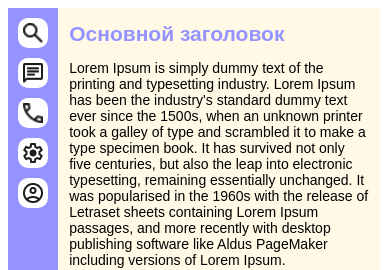
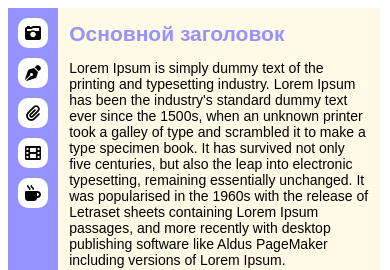
Before and after one commit to Mad-Deuce/ICH_FE_HW, a plain HTML site: page index.html in a window 390 px wide. Shown: the top 270 px of the page. Drawn offline with Linux system fonts and the light colour scheme.

Commit message:
release 1.0

```diff
--- a/index.html
+++ b/index.html
@@ -4,6 +4,7 @@
 <head>
   <meta charset="UTF-8" />
   <meta name="viewport" content="width=device-width, initial-scale=1.0" />
+  <link rel="stylesheet" href="https://cdnjs.cloudflare.com/ajax/libs/font-awesome/6.0.0/css/all.min.css">
   <link rel="stylesheet" type="text/css" href="styles/style.css" />
   <title>Document</title>
 </head>
@@ -13,23 +14,23 @@
     <div class="sidebar">
       <div class="list-item">
         <div class="item-name">Пункт меню 1</div>
-        <img class="item-img" src="./images/search.png" alt="">
+        <i class="fa-solid fa-camera-retro item-img"></i>
       </div>
       <div class="list-item">
         <div class="item-name">Пункт меню 2</div>
-        <img class="item-img"  src="./images/chat.png" alt="">
+        <i class="fa-solid fa-pen-nib item-img"></i>
       </div>
       <div class="list-item">
         <div class="item-name">Пункт меню 3</div>
-        <img class="item-img"  src="./images/call.png" alt="">
+        <i class="fa-solid fa-paperclip item-img"></i>
       </div>
       <div class="list-item">
         <div class="item-name">Пункт меню 4</div>
-        <img class="item-img"  src="./images/settings.png" alt="">
+        <i class="fa-solid fa-film item-img"></i>
       </div>
       <div class="list-item">
         <div class="item-name"> Пункт меню 5</div>
-        <img class="item-img"  src="./images/account_circle.png" alt="">
+        <i class="fa-solid fa-mug-hot item-img"></i>
       </div>
     </div>
     <div class="content">
--- a/styles/style.css
+++ b/styles/style.css
@@ -82,8 +82,8 @@
 
     .item-img {
       display: unset ;
-      width: 20px;
-      height: 20px;
+      /* width: 20px; */
+      /* height: 20px; */
     }
 
 
```
